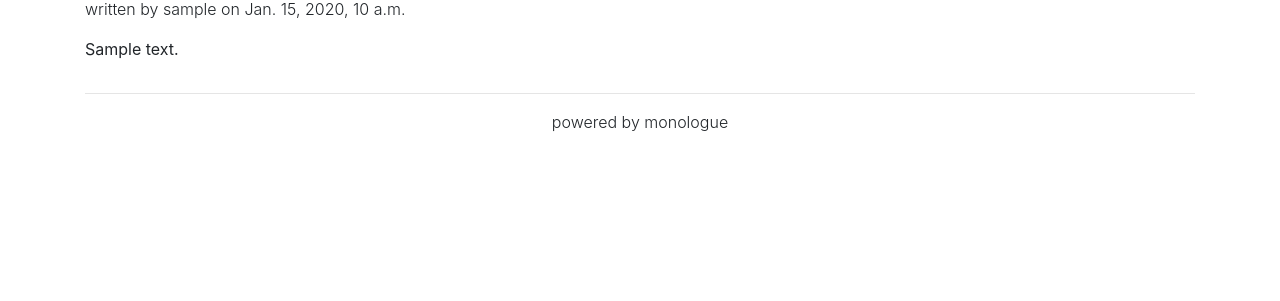
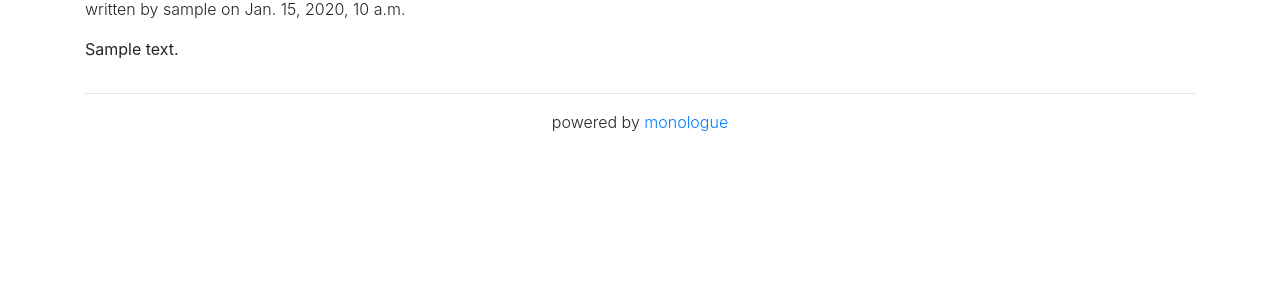
Before and after one commit to aisk/monologue, a Django app: page / in a window 1280 px wide. Shown: the part 139-440 px from the top of the page. Run offline with Django 3.2, Linux system fonts and the light colour scheme; tables that the repository leaves empty hold one stand-in row (values such as "Sample post"); some libraries are stand-ins or nearby versions.

Commit message:
feat: add monologue link in footer

```diff
--- a/monologue/templates/base.html
+++ b/monologue/templates/base.html
@@ -34,7 +34,7 @@
   </div>
   <div class="container">
     <hr />
-    <p class="text-center font-weight-light">powered by monologue</p>
+    <p class="text-center font-weight-light">powered by <a href="https://github.com/aisk/monologue">monologue</a></p>
 
   </div>
   <!-- Optional JavaScript -->
```
